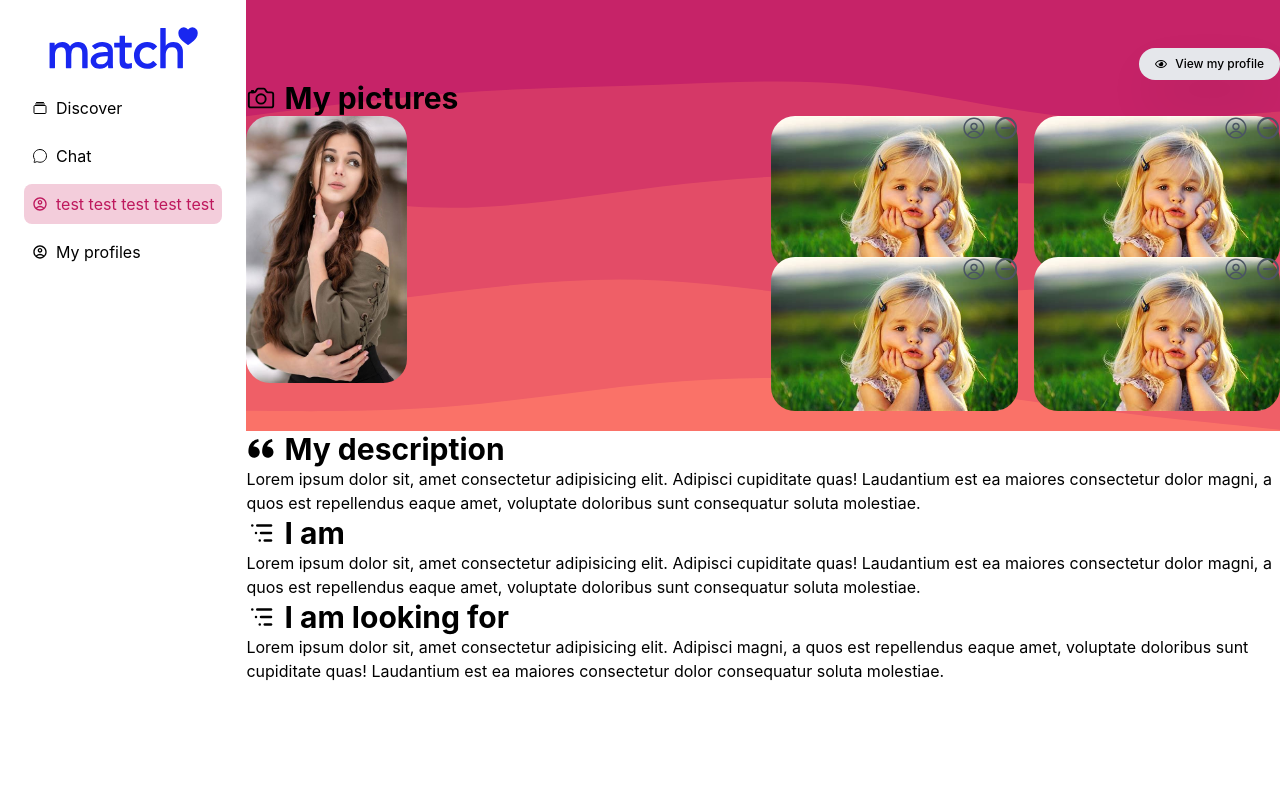
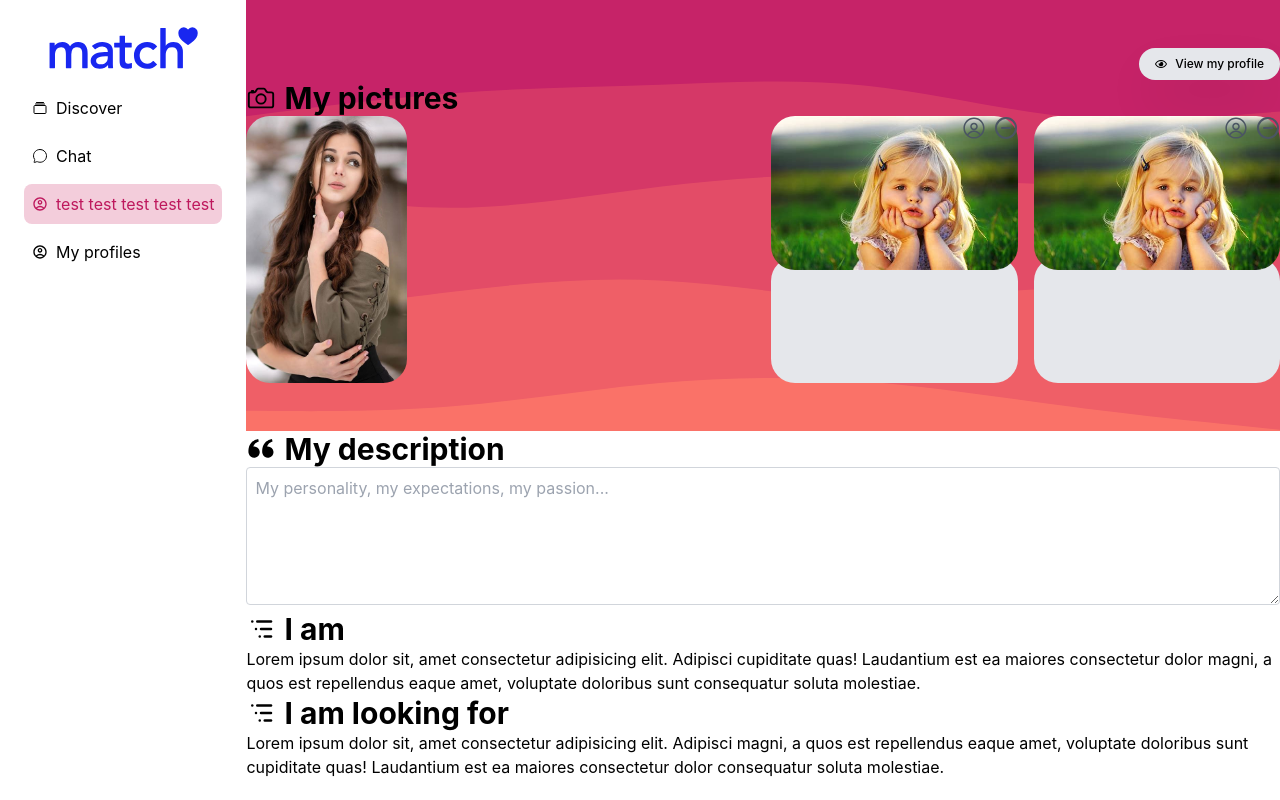
Before and after one commit to thi-nguy/matcha, a React (Create React App) app in the folder frontend/: page /profile in a window 1280 px wide. Built offline with nearby package versions, Linux system fonts and the light colour scheme; some icons are missing.

Commit message:
thinguy/front/profile-edit-page: start doing about me part

```diff
--- a/frontend/src/pages/profile/ProfileEdit.tsx
+++ b/frontend/src/pages/profile/ProfileEdit.tsx
@@ -13,6 +13,8 @@ import { IoMdClose } from "react-icons/io";
 import { RxAvatar } from "react-icons/rx";
 import { FiMinusCircle } from "react-icons/fi";
 import { Tooltip } from "../../components/Tooltip";
+import camera from "../../assets/camera.jpg"
+import { Title } from "../../components/Title";
 
 export const ProfileEdit = () => {
 
@@ -22,8 +24,8 @@ export const ProfileEdit = () => {
   const photoList = [
     { src: avatar3 },
     { src: avatar3 },
-    { src: avatar3 },
-    { src: avatar3 },
+    { src: "" },
+    { src: "" },
   ];
 
   const handleSelectFiles = (event: ChangeEvent<HTMLInputElement>) => {
@@ -85,14 +87,17 @@ export const ProfileEdit = () => {
       {isModalOpen && (
         <div className="h-screen w-screen bg-black bg-opacity-50 fixed top-0 left-0 z-50 flex justify-center items-center">
 
-          <div className="h-[75vh] w-[50vw] flex flex-col justify-center items-center gap-4 rounded-xl bg-white shadow-slate-300 shadow-2xl p-4">
+          <div className="h-2/3 w-1/2 flex flex-col justify-center items-center gap-4 rounded-3xl bg-white shadow-slate-300 shadow-2xl p-4">
             <IoMdClose className="self-end hover:scale-150 transition-transform" onClick={handleCloseModal} />
-            <div className="h-[60vh] w-[33vw] bg-gray-100 hover:bg-gray-200 border-2 border-dashed border-gray-400 flex justify-center items-center rounded-xl">Drap and Drop your photos here</div>
-            <input type="file" onChange={handleSelectFiles} accept="image/*"></input>
-            <div className="flex gap-4">
-              <Button size="small" color="secondary" onClick={handleCloseModal}>Cancel</Button>
-              <Button size="small" color="primary">Upload</Button>
+            <img src={camera} alt="camera" className="h-[20vh] rounded-3xl" />
+            <Title value="A photo that clearly shows your face. Includes you only. Free from offensive content"></Title>
+            <p>Upload a photo to get more attention.</p>
+            <div className="h-1/3 bg-gray-100 hover:bg-gray-200 border-2 border-dashed border-gray-400 flex flex-col justify-center items-center rounded-xl p-4">
+              <p>Drop your picture here or</p>
+              <p className="underline">upload it from your computer</p>
+              <input type="file" onChange={handleSelectFiles} accept="image/*" className="hidden"></input>
             </div>
+            <Button size="small" color="secondary" onClick={handleCloseModal}>Cancel</Button>
           </div>
         </div>
       )
@@ -104,13 +109,7 @@ export const ProfileEdit = () => {
           <BiSolidQuoteAltLeft />
           <span>My description</span>
         </div>
-        <p>
-          Lorem ipsum dolor sit, amet consectetur adipisicing elit. Adipisci
-          cupiditate quas! Laudantium est ea maiores consectetur dolor magni, a
-          quos est repellendus eaque amet, voluptate doloribus sunt consequatur
-          soluta molestiae.
-        </p>
-
+        <textarea rows={5} className="w-full p-2 border border-gray-300 rounded" placeholder="My personality, my expectations, my passion..."></textarea>
         <div className="flex items-center gap-2 text-3xl font-bold">
           <TbListTree />
           <span>I am</span>
```
Also changed, not shown: frontend/src/assets/camera.jpg (added).
